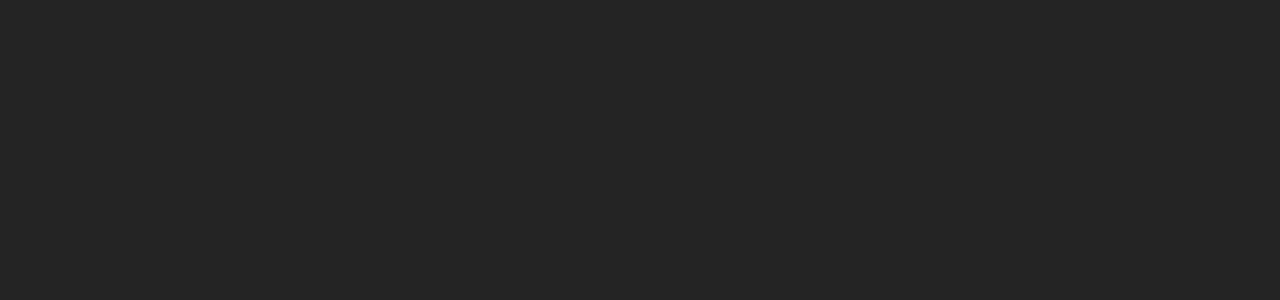
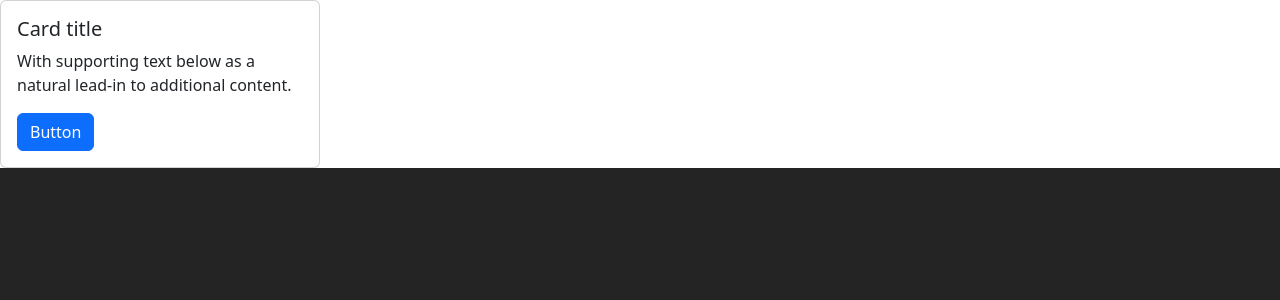
Before and after one commit to goncalhurtado/notepad-vox, a React (Vite) app: page / in a window 1280 px wide. Shown: the top 300 px of the page. Built offline with nearby package versions, Linux system fonts and the light colour scheme.

Commit message:
installed bootstrap,scss and other deps

```diff
--- a/package.json
+++ b/package.json
@@ -10,8 +10,11 @@
     "preview": "vite preview"
   },
   "dependencies": {
+    "bootstrap": "^5.3.1",
     "react": "^18.2.0",
-    "react-dom": "^18.2.0"
+    "react-bootstrap": "^2.8.0",
+    "react-dom": "^18.2.0",
+    "sass": "^1.66.1"
   },
   "devDependencies": {
     "@types/react": "^18.2.15",
--- a/src/App.jsx
+++ b/src/App.jsx
@@ -1,35 +1,11 @@
 import { useState } from "react";
-import reactLogo from "./assets/react.svg";
-import viteLogo from "/vite.svg";
 import "./App.css";
+import CardCreator from "./components/CardCreator";
 
 function App() {
   const [count, setCount] = useState(0);
 
-  return (
-    <>
-      {/* <div>
-        <a href="https://vitejs.dev" target="_blank">
-          <img src={viteLogo} className="logo" alt="Vite logo" />
-        </a>
-        <a href="https://react.dev" target="_blank">
-          <img src={reactLogo} className="logo react" alt="React logo" />
-        </a>
-      </div>
-      <h1>Vite + React</h1>
-      <div className="card">
-        <button onClick={() => setCount((count) => count + 1)}>
-          count is {count}
-        </button>
-        <p>
-          Edit <code>src/App.jsx</code> and save to test HMR
-        </p>
-      </div>
-      <p className="read-the-docs">
-        Click on the Vite and React logos to learn more
-      </p> */}
-    </>
-  );
+  return <CardCreator />;
 }
 
 export default App;
--- /dev/null
+++ b/src/components/CardCreator.jsx
@@ -0,0 +1,20 @@
+import React from "react";
+import "bootstrap/dist/css/bootstrap.min.css";
+
+const CardCreator = () => {
+  return (
+    <div class="card w-25">
+      <div class="card-body">
+        <h5 class="card-title">Card title</h5>
+        <p class="card-text">
+          With supporting text below as a natural lead-in to additional content.
+        </p>
+        <a href="#" class="btn btn-primary">
+          Button
+        </a>
+      </div>
+    </div>
+  );
+};
+
+export default CardCreator;
```
Also changed, not shown: src/sass/components-sass/CardCreator.scss (added), src/sass/main.scss (added), src/sass/variables.scss (added), 1 other file (tests, documents, lock files or other folders).
